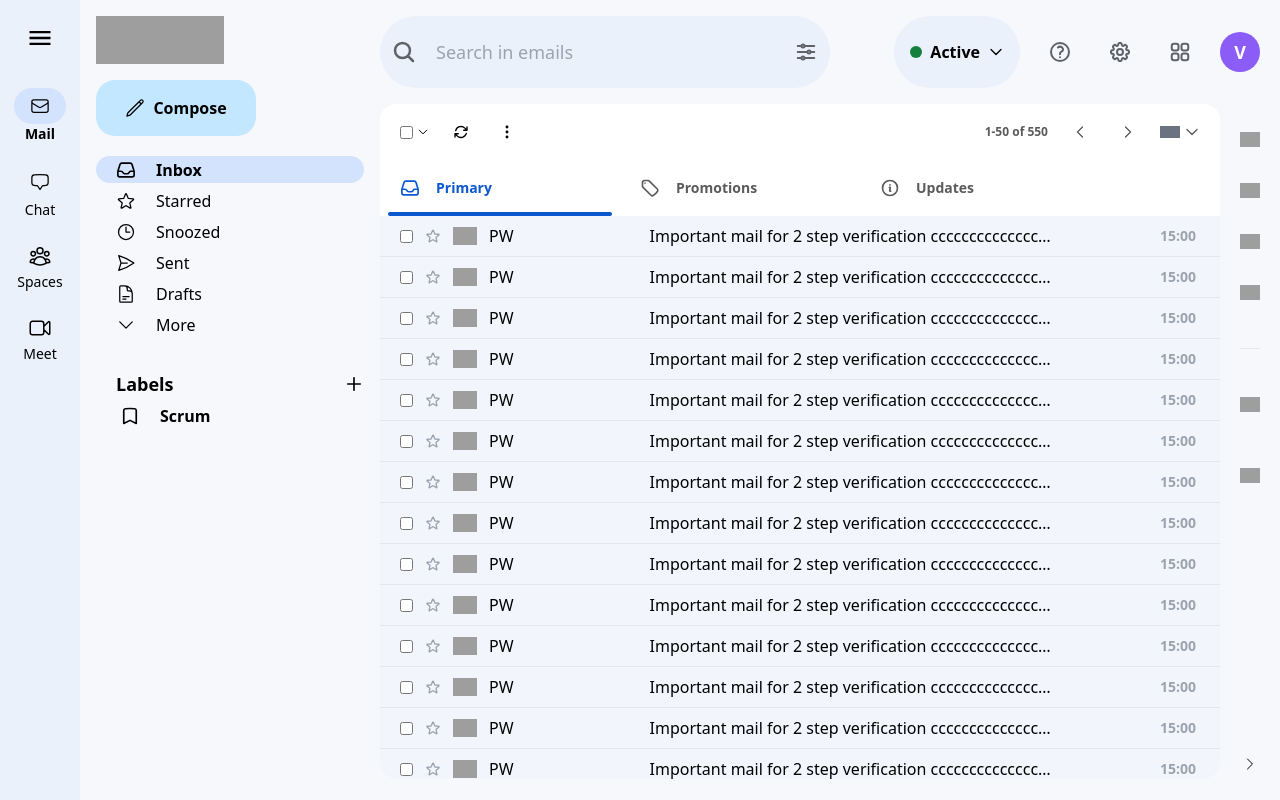
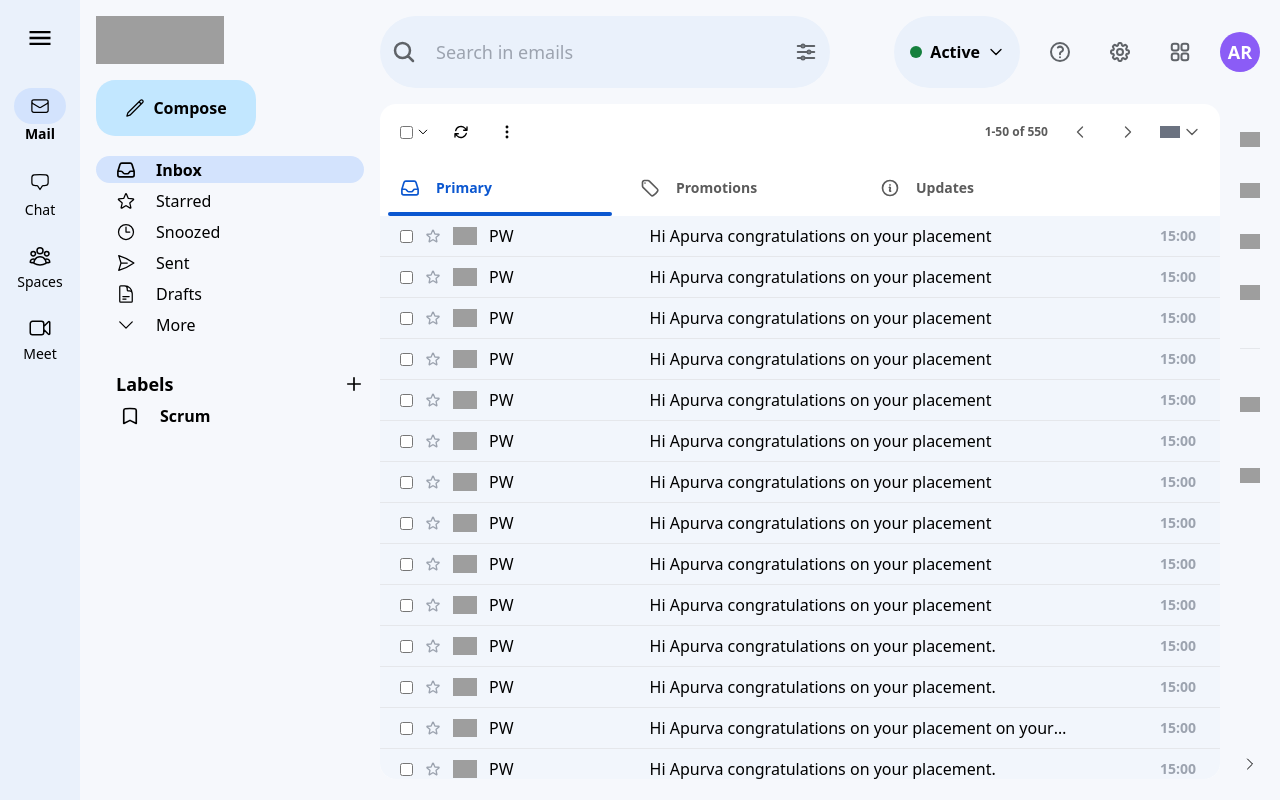
Before and after one commit to Apurwa-Rokade/Gmail_Clone, a plain HTML site: page index.html in a window 1280 px wide. Drawn offline with nearby package versions, Linux system fonts and the light colour scheme; grey boxes are pictures that could not be loaded.

Commit message:
Adding output file

```diff
--- a/index.html
+++ b/index.html
@@ -501,7 +501,7 @@
             <div
               class="flex items-center justify-center rounded-full w-10 h-10 bg-violet-500 font-semibold text-white text-lg cursor-pointer"
             >
-              <p>V</p>
+              <p>AR</p>
             </div>
           </div>
         </header>
@@ -756,8 +756,7 @@
                 <!-- for mail message and time -->
                 <div class="flex items-center gap-5 relative w-full">
                   <p class="w-[85%] line-clamp-1">
-                    Important mail for 2 step verification cccccccccccccc
-                    ccccccccccccccc ccccccc ccccccccccc
+                   Hi Apurva congratulations on your placement
                   </p>
                   <p
                     class="absolute right-1 text-gray-400 font-semibold text-sm"
@@ -877,8 +876,7 @@
                 <!-- for mail message and time -->
                 <div class="flex items-center gap-5 relative w-full">
                   <p class="w-[85%] line-clamp-1">
-                    Important mail for 2 step verification cccccccccccccc
-                    ccccccccccccccc ccccccc ccccccccccc
+                   Hi Apurva congratulations on your placement
                   </p>
                   <p
                     class="absolute right-1 text-gray-400 font-semibold text-sm"
@@ -998,8 +996,7 @@
                 <!-- for mail message and time -->
                 <div class="flex items-center gap-5 relative w-full">
                   <p class="w-[85%] line-clamp-1">
-                    Important mail for 2 step verification cccccccccccccc
-                    ccccccccccccccc ccccccc ccccccccccc
+                   Hi Apurva congratulations on your placement
                   </p>
                   <p
                     class="absolute right-1 text-gray-400 font-semibold text-sm"
@@ -1119,8 +1116,7 @@
                 <!-- for mail message and time -->
                 <div class="flex items-center gap-5 relative w-full">
                   <p class="w-[85%] line-clamp-1">
-                    Important mail for 2 step verification cccccccccccccc
-                    ccccccccccccccc ccccccc ccccccccccc
+                   Hi Apurva congratulations on your placement
                   </p>
                   <p
                     class="absolute right-1 text-gray-400 font-semibold text-sm"
@@ -1240,8 +1236,7 @@
                 <!-- for mail message and time -->
                 <div class="flex items-center gap-5 relative w-full">
                   <p class="w-[85%] line-clamp-1">
-                    Important mail for 2 step verification cccccccccccccc
-                    ccccccccccccccc ccccccc ccccccccccc
+                   Hi Apurva congratulations on your placement
                   </p>
                   <p
                     class="absolute right-1 text-gray-400 font-semibold text-sm"
@@ -1361,8 +1356,7 @@
                 <!-- for mail message and time -->
                 <div class="flex items-center gap-5 relative w-full">
                   <p class="w-[85%] line-clamp-1">
-                    Important mail for 2 step verification cccccccccccccc
-                    ccccccccccccccc ccccccc ccccccccccc
+                   Hi Apurva congratulations on your placement
                   </p>
                   <p
                     class="absolute right-1 text-gray-400 font-semibold text-sm"
@@ -1482,8 +1476,7 @@
                 <!-- for mail message and time -->
                 <div class="flex items-center gap-5 relative w-full">
                   <p class="w-[85%] line-clamp-1">
-                    Important mail for 2 step verification cccccccccccccc
-                    ccccccccccccccc ccccccc ccccccccccc
+                   Hi Apurva congratulations on your placement
                   </p>
                   <p
                     class="absolute right-1 text-gray-400 font-semibold text-sm"
@@ -1603,8 +1596,7 @@
                 <!-- for mail message and time -->
                 <div class="flex items-center gap-5 relative w-full">
                   <p class="w-[85%] line-clamp-1">
-                    Important mail for 2 step verification cccccccccccccc
-                    ccccccccccccccc ccccccc ccccccccccc
+                   Hi Apurva congratulations on your placement
                   </p>
                   <p
                     class="absolute right-1 text-gray-400 font-semibold text-sm"
@@ -1724,8 +1716,7 @@
                 <!-- for mail message and time -->
                 <div class="flex items-center gap-5 relative w-full">
                   <p class="w-[85%] line-clamp-1">
-                    Important mail for 2 step verification cccccccccccccc
-                    ccccccccccccccc ccccccc ccccccccccc
+                   Hi Apurva congratulations on your placement
                   </p>
                   <p
                     class="absolute right-1 text-gray-400 font-semibold text-sm"
@@ -1845,8 +1836,7 @@
                 <!-- for mail message and time -->
                 <div class="flex items-center gap-5 relative w-full">
                   <p class="w-[85%] line-clamp-1">
-                    Important mail for 2 step verification cccccccccccccc
-                    ccccccccccccccc ccccccc ccccccccccc
+                   Hi Apurva congratulations on your placement
                   </p>
                   <p
                     class="absolute right-1 text-gray-400 font-semibold text-sm"
@@ -1966,8 +1956,7 @@
                 <!-- for mail message and time -->
                 <div class="flex items-center gap-5 relative w-full">
                   <p class="w-[85%] line-clamp-1">
-                    Important mail for 2 step verification cccccccccccccc
-                    ccccccccccccccc ccccccc ccccccccccc
+                   Hi Apurva congratulations on your placement.
                   </p>
                   <p
                     class="absolute right-1 text-gray-400 font-semibold text-sm"
@@ -2087,8 +2076,7 @@
                 <!-- for mail message and time -->
                 <div class="flex items-center gap-5 relative w-full">
                   <p class="w-[85%] line-clamp-1">
-                    Important mail for 2 step verification cccccccccccccc
-                    ccccccccccccccc ccccccc ccccccccccc
+                   Hi Apurva congratulations on your placement.
                   </p>
                   <p
                     class="absolute right-1 text-gray-400 font-semibold text-sm"
@@ -2208,8 +2196,7 @@
                 <!-- for mail message and time -->
                 <div class="flex items-center gap-5 relative w-full">
                   <p class="w-[85%] line-clamp-1">
-                    Important mail for 2 step verification cccccccccccccc
-                    ccccccccccccccc ccccccc ccccccccccc
+                   Hi Apurva congratulations on your placement   on your placement
                   </p>
                   <p
                     class="absolute right-1 text-gray-400 font-semibold text-sm"
@@ -2329,8 +2316,7 @@
                 <!-- for mail message and time -->
                 <div class="flex items-center gap-5 relative w-full">
                   <p class="w-[85%] line-clamp-1">
-                    Important mail for 2 step verification cccccccccccccc
-                    ccccccccccccccc ccccccc ccccccccccc
+                   Hi Apurva congratulations on your placement.
                   </p>
                   <p
                     class="absolute right-1 text-gray-400 font-semibold text-sm"
```
Also changed, not shown: Output.png (added).
